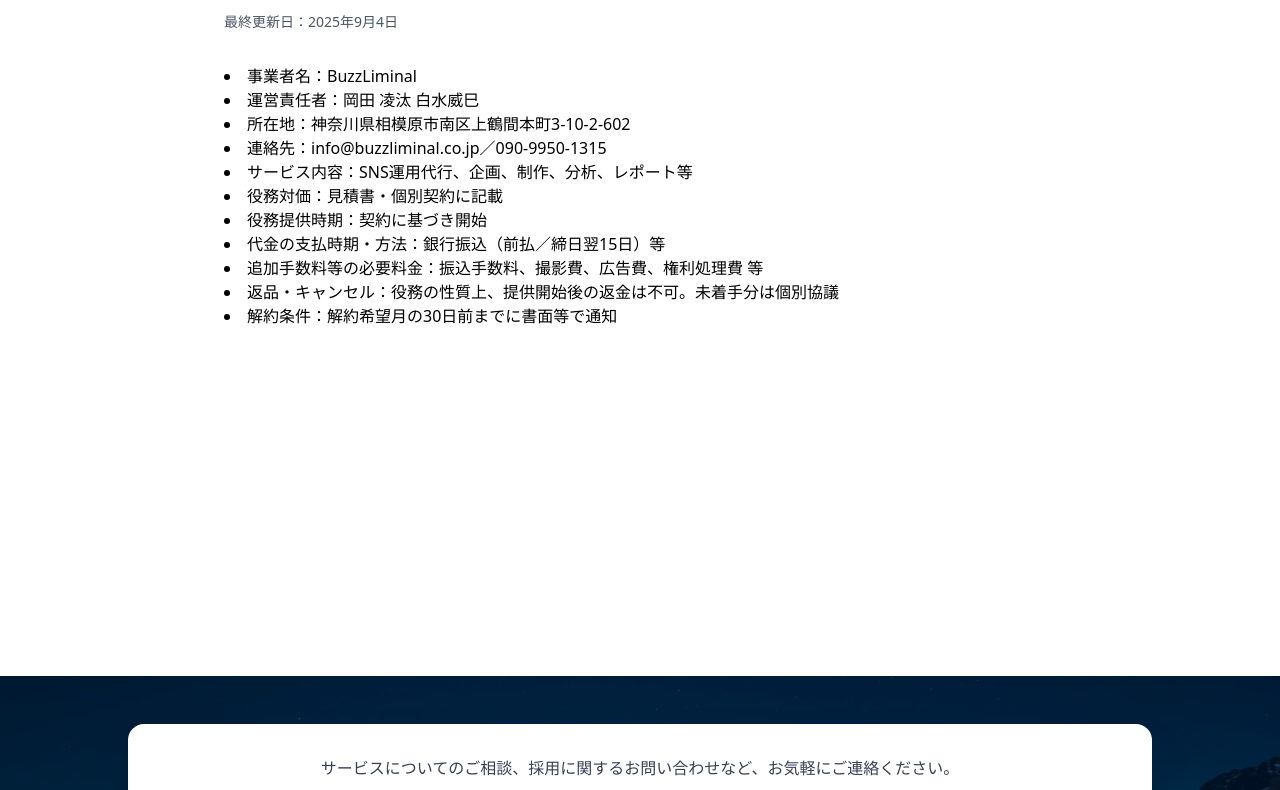
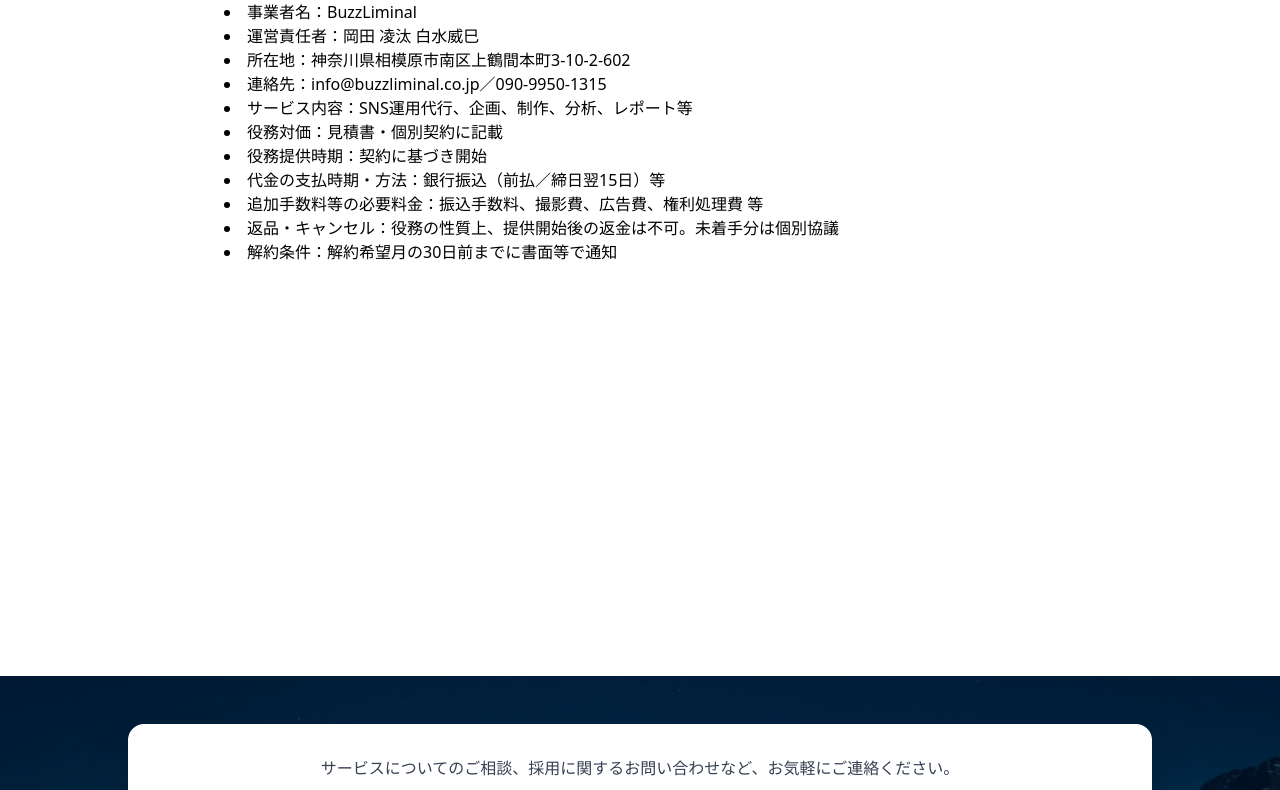
Before and after one commit to takebuzz/BuzzLiminal_HP, an Astro site: page /tokusho in a window 1280 px wide. Shown: the part 280-1070 px from the top of the page. Built offline with nearby package versions, Linux system fonts and the light colour scheme; Astro itself is replaced by a stand-in of ours.

Commit message:
モバイル版レイアウト修正

```diff
--- a/src/pages/tokusho.astro
+++ b/src/pages/tokusho.astro
@@ -3,7 +3,7 @@ import Layout from '../layouts/Layout.astro';
 ---
 
 <Layout title="特定商取引法に基づく表記 | BuzzLiminal" description="BuzzLiminalの特定商取引法に基づく表記をご紹介します。" useDynamicHeaderOffset={true}>
-  <section class="min-h-screen bg-white py-16">
+  <section class="min-h-screen bg-white pb-16">
     <div class="container-custom max-w-4xl">
       <h1 class="text-4xl font-extrabold text-gray-900 mb-8">特定商取引法に基づく表記</h1>
       <p class="text-sm text-gray-600 mb-8">最終更新日：2025年9月4日</p>
```
